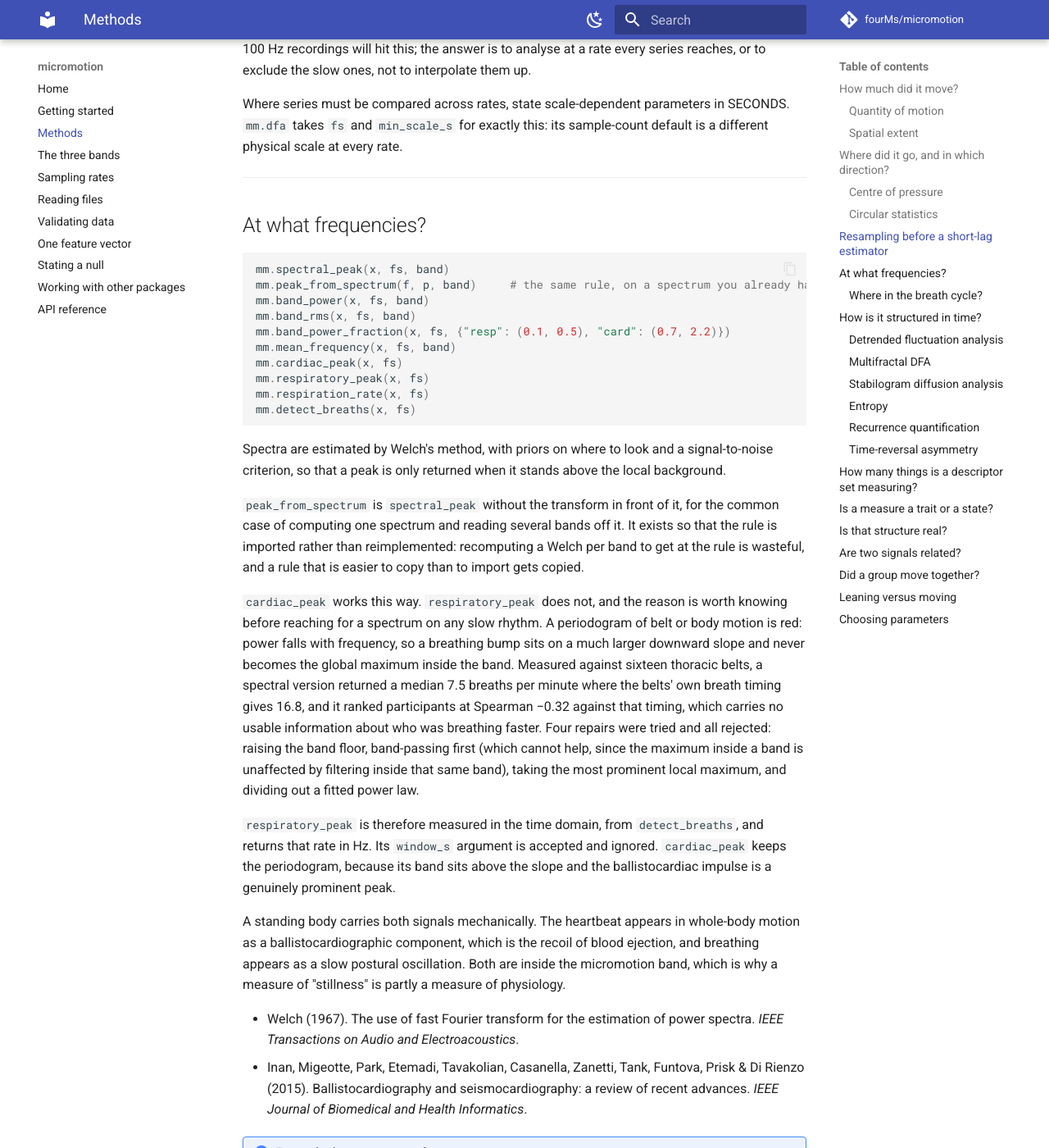
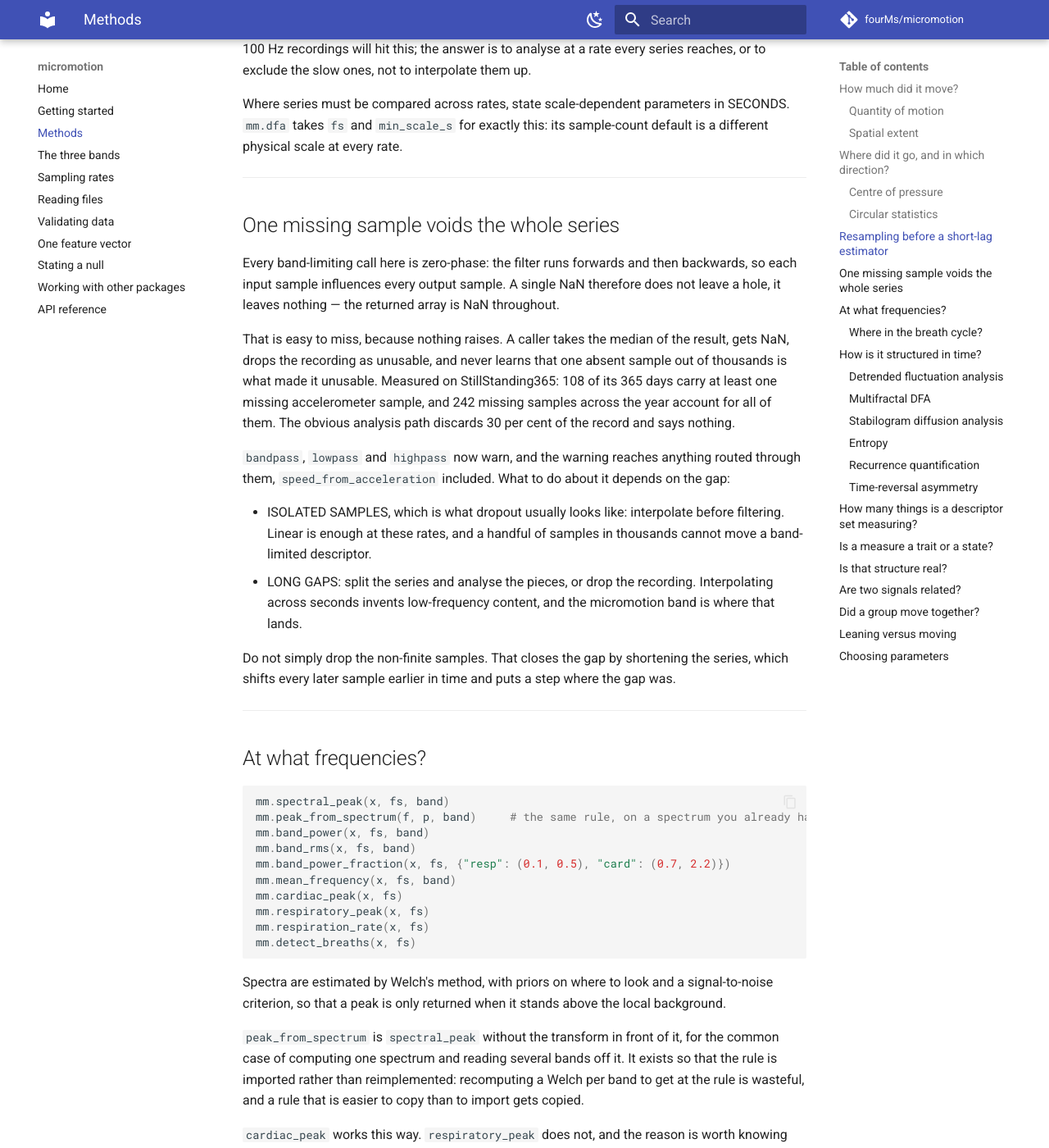
Before and after one commit to fourMs/micromotion, an MkDocs documentation site: the page built from docs/methods.md, in a window 1280 px wide and 1400 px high, scrolled down 3642 px. Shown: the whole window at 82% size. Built offline with MkDocs 1.6.1 and Material for MkDocs 9.7.7, drawn with Linux system fonts in a browser that asks for light colours; comment, search, counter and statistics services are not loaded.

Commit message:
Warn when a gap will void a filtered series
Zero-phase filtering runs forwards and backwards, so one non-finite sample
propagates to every output sample: the result is entirely NaN rather than
mostly right with a hole in it, and a caller who takes a median of it gets NaN
rather than an error.

Found on StillStanding365, where 108 of 365 days carry at least one missing
accelerometer sample out of about 7500 — 242 missing samples across the year.
The obvious analysis path returns NaN for a third of the record and says
nothing about why.

bandpass, lowpass and highpass warn; the warning reaches callers who never
name a filter, speed_from_acceleration among them, since they all route
through these three. It warns rather than raising, because filtering a gappy
series and getting NaN back is a legitimate thing to ask for.

docs/methods.md gains a section on what to do about it, including why dropping
the non-finite samples is the wrong repair: it shortens the series and puts a
step where the gap was.

Co-Authored-By: Claude Opus 5 (1M context) <noreply@anthropic.com>
Claude-Session: https://claude.ai/code/session_01Qx7SWwc4XGYgXNNKrcNAgP

```diff
--- a/docs/methods.md
+++ b/docs/methods.md
@@ -159,6 +159,32 @@ slow ones, not to interpolate them up.
 Where series must be compared across rates, state scale-dependent parameters in SECONDS. `mm.dfa`
 takes `fs` and `min_scale_s` for exactly this: its sample-count default is a different physical
 scale at every rate.
+
+---
+
+## One missing sample voids the whole series
+
+Every band-limiting call here is zero-phase: the filter runs forwards and then backwards, so each
+input sample influences every output sample. A single NaN therefore does not leave a hole, it
+leaves nothing — the returned array is NaN throughout.
+
+That is easy to miss, because nothing raises. A caller takes the median of the result, gets NaN,
+drops the recording as unusable, and never learns that one absent sample out of thousands is what
+made it unusable. Measured on StillStanding365: 108 of its 365 days carry at least one missing
+accelerometer sample, and 242 missing samples across the year account for all of them. The obvious
+analysis path discards 30 per cent of the record and says nothing.
+
+`bandpass`, `lowpass` and `highpass` now warn, and the warning reaches anything routed through
+them, `speed_from_acceleration` included. What to do about it depends on the gap:
+
+- ISOLATED SAMPLES, which is what dropout usually looks like: interpolate before filtering.
+  Linear is enough at these rates, and a handful of samples in thousands cannot move a band-limited
+  descriptor.
+- LONG GAPS: split the series and analyse the pieces, or drop the recording. Interpolating across
+  seconds invents low-frequency content, and the micromotion band is where that lands.
+
+Do not simply drop the non-finite samples. That closes the gap by shortening the series, which
+shifts every later sample earlier in time and puts a step where the gap was.
 
 ---
 
--- a/src/micromotion/__init__.py
+++ b/src/micromotion/__init__.py
@@ -123,7 +123,7 @@ from .spectral import (
     spectral_peak,
 )
 
-__version__ = "1.6.0"
+__version__ = "1.7.0"
 
 __all__ = [
 
```
Also changed, not shown: CHANGELOG.md (+14 -0 lines), 3 other files.
